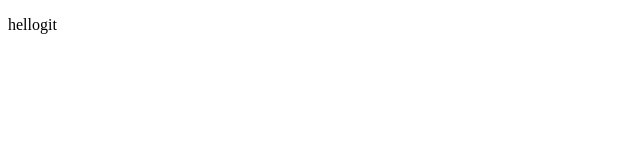
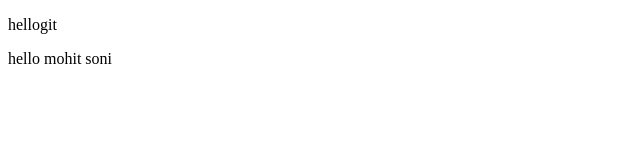
Before and after one commit to mohit1759/localrepo, a plain HTML site: page index.html in a window 1280 px wide. Shown: the full height of the page, 0-640 px from the left. Drawn offline with Linux system fonts and the light colour scheme.

Commit message:
add new feature

```diff
--- a/index.html
+++ b/index.html
@@ -7,6 +7,8 @@
 </head>
 <body>
     <p>hellogit</p>
+    <p>hello mohit soni</p>
+
     <script src="index.js"></script>
 </body>
 </html>
```
Also changed, not shown: 1 other file.
